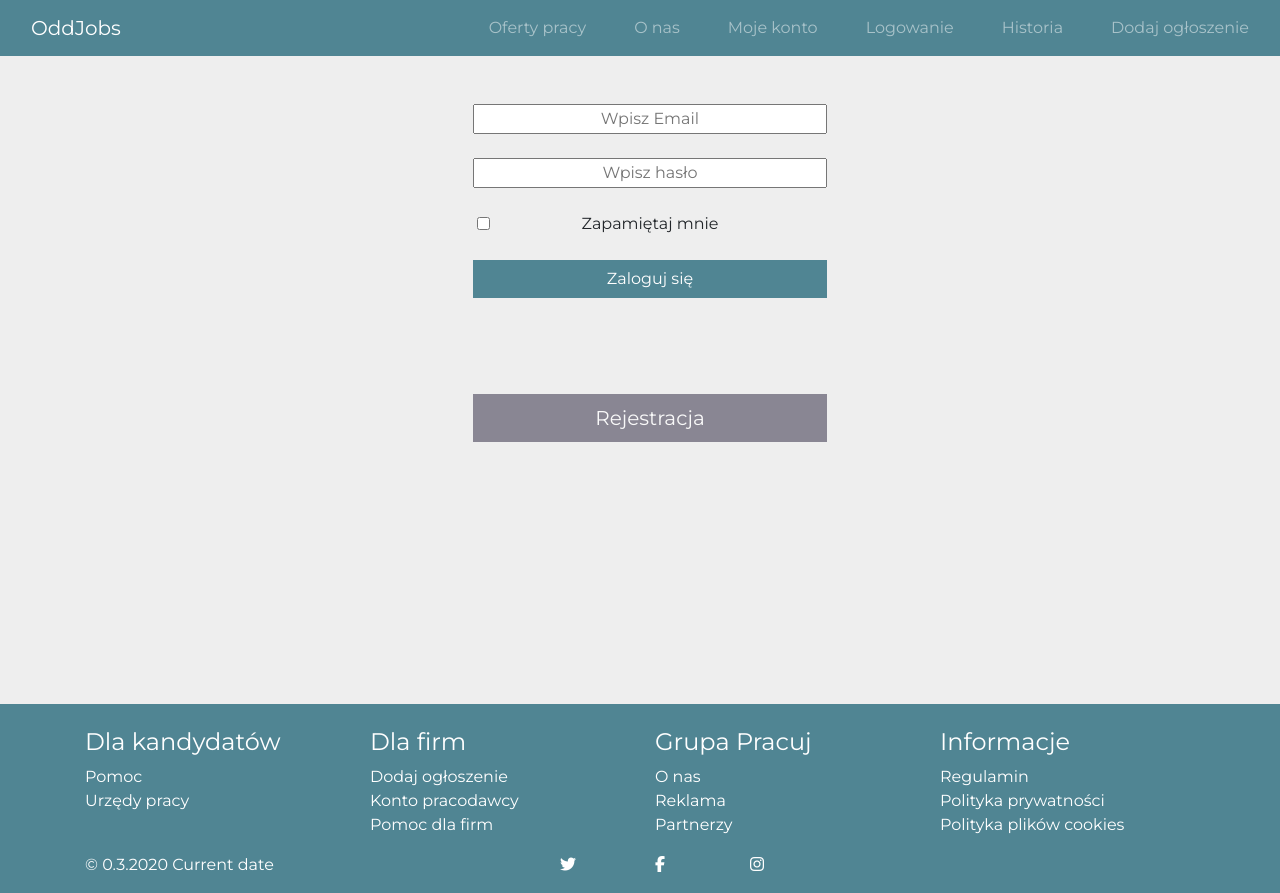
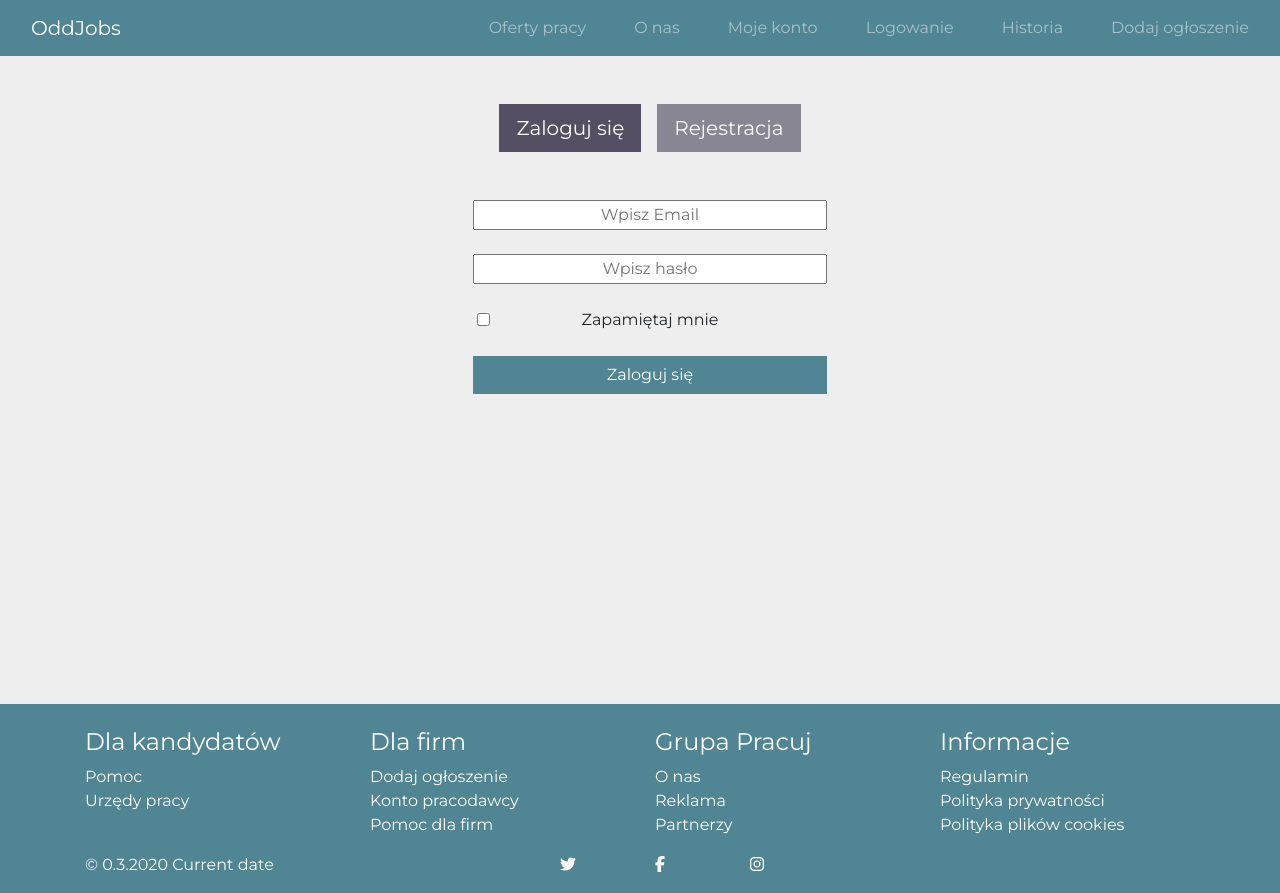
Before and after one commit to krzosa/OddJobsServiceFrontend, a React (Create React App) app: page /login in a window 1280 px wide. Built offline with nearby package versions, Linux system fonts and the light colour scheme.

Commit message:
Changes in view

```diff
--- a/src/views/login/Login.js
+++ b/src/views/login/Login.js
@@ -5,6 +5,13 @@ class Login extends Component{
         return(
             <div className="container content">
                 <div className="form-check my-5">
+
+                    <div className="col-12 text-center my-5" >
+                        <button className="btn btn-info btn-lg mx-2" type="submit"> Zaloguj się </button>
+
+                        <button className="btn btn-info btn-lg mx-2" type="submit" disabled> Rejestracja </button>
+
+                    </div>
 
                     <div className="form-group col-12 my-3 text-center mb-4">
                         <input type="email" className="text-center col-8 col-md-6 col-lg-4" id="email" placeholder="Wpisz Email"></input>
@@ -23,10 +30,6 @@ class Login extends Component{
                         <button type="submit" className="btn btn-primary col-8 col-md-5 col-lg-4 mb-5 ">Zaloguj się</button>
                     </div>
 
-                    <div className="col-12 text-center my-5" >
-                        <button className="btn btn-info btn-lg mx-4 col-lg-4 " type="submit" disabled> Rejestracja </button>
-                    </div>
-
                 </div>
             </div>
         );
```
